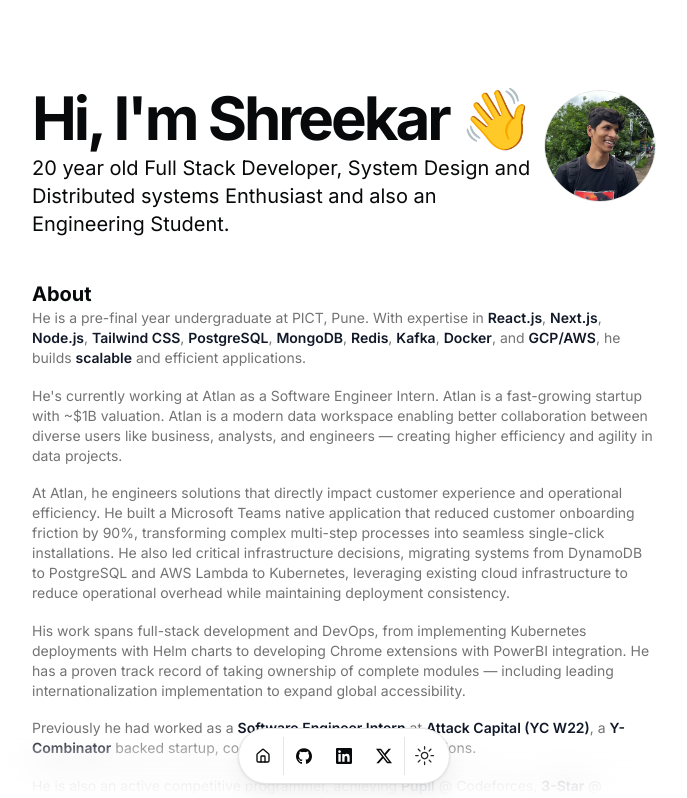
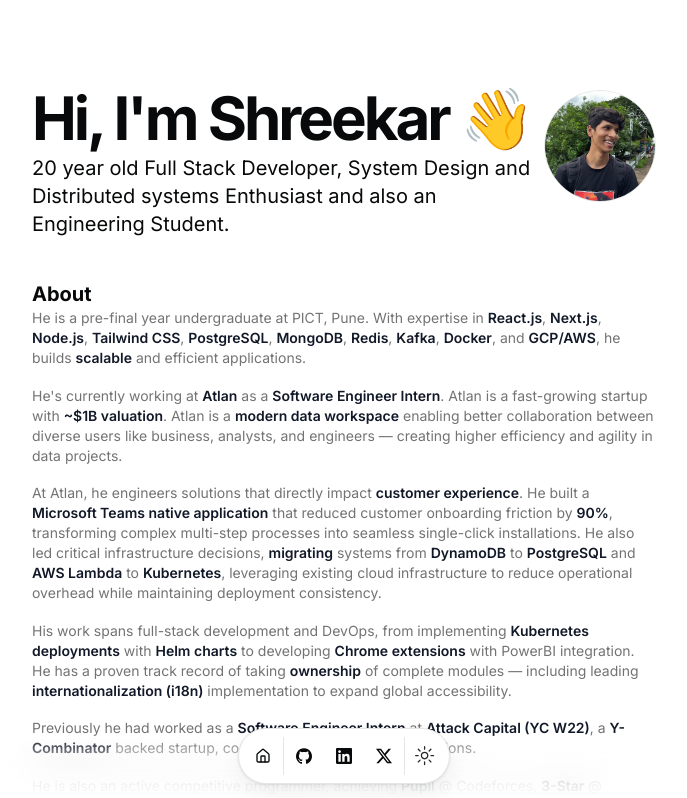
Before and after one commit to Shreekar11/Portfolio, a Next.js app: page / in a window 1280 px wide. Shown: the top 798 px of the page, without its empty margins (296-983 px from the left). Built offline with nearby package versions, Linux system fonts and the light colour scheme.

Commit message:
docs: update README.md

```diff
--- a/src/data/resume.tsx
+++ b/src/data/resume.tsx
@@ -10,9 +10,9 @@
   description:
     "20 year old Full Stack Developer, System Design and Distributed systems Enthusiast and also an Engineering Student.",
   summary: `He is a pre-final year undergraduate at PICT, Pune. With expertise in **React.js**, **Next.js**, **Node.js**, **Tailwind CSS**, **PostgreSQL**, **MongoDB**, **Redis**, **Kafka**, **Docker**, and **GCP/AWS**, he builds **scalable** and efficient applications. \n
-  He's currently working at Atlan as a Software Engineer Intern. Atlan is a fast-growing startup with ~$1B valuation. Atlan is a modern data workspace enabling better collaboration between diverse users like business, analysts, and engineers — creating higher efficiency and agility in data projects. \n
-  At Atlan, he engineers solutions that directly impact customer experience and operational efficiency. He built a Microsoft Teams native application that reduced customer onboarding friction by 90%, transforming complex multi-step processes into seamless single-click installations. He also led critical infrastructure decisions, migrating systems from DynamoDB to PostgreSQL and AWS Lambda to Kubernetes, leveraging existing cloud infrastructure to reduce operational overhead while maintaining deployment consistency. \n
-  His work spans full-stack development and DevOps, from implementing Kubernetes deployments with Helm charts to developing Chrome extensions with PowerBI integration. He has a proven track record of taking ownership of complete modules — including leading internationalization implementation to expand global accessibility. \n
+  He's currently working at **Atlan** as a **Software Engineer Intern**. Atlan is a fast-growing startup with **~$1B valuation**. Atlan is a **modern data workspace** enabling better collaboration between diverse users like business, analysts, and engineers — creating higher efficiency and agility in data projects. \n
+  At Atlan, he engineers solutions that directly impact **customer experience**. He built a **Microsoft Teams native application** that reduced customer onboarding friction by **90%**, transforming complex multi-step processes into seamless single-click installations. He also led critical infrastructure decisions, **migrating** systems from **DynamoDB** to **PostgreSQL** and **AWS Lambda** to **Kubernetes**, leveraging existing cloud infrastructure to reduce operational overhead while maintaining deployment consistency. \n
+  His work spans full-stack development and DevOps, from implementing **Kubernetes deployments** with **Helm charts** to developing **Chrome extensions** with PowerBI integration. He has a proven track record of taking **ownership** of complete modules — including leading **internationalization (i18n)** implementation to expand global accessibility. \n
   Previously he had worked as a **Software Engineer Intern** at **Attack Capital (YC W22)**, a **Y-Combinator** backed startup, contributing to cutting-edge solutions. \n
   He is also an active competitive programmer, achieving **Pupil** @ Codeforces, **3-Star** @ CodeChef, and **Rank 1244** in the **ICPC Preliminary Round**. Always eager to learn, he thrives on solving complex problems and work on scalable projects.`,
   avatarUrl: "/profile.jpg",
```
